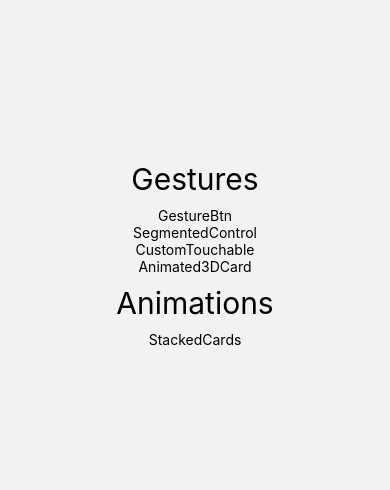
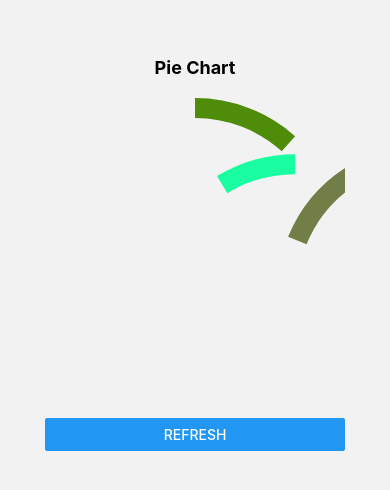
Before and after one commit to jonqwerty/animation, a React Native app: screen /DonutChart in a window 390 px wide. Shown: the part 168-658 px from the top of the page. Built offline with nearby package versions, Linux system fonts and the light colour scheme.

Commit message:
add cilcle bar

```diff
--- a/package.json
+++ b/package.json
@@ -19,7 +19,8 @@
     "react-native-gesture-handler": "^2.17.1",
     "react-native-reanimated": "^3.14.0",
     "react-native-safe-area-context": "^4.10.8",
-    "react-native-screens": "^3.32.0"
+    "react-native-screens": "^3.32.0",
+    "react-native-svg": "^15.4.0"
   },
   "devDependencies": {
     "@babel/core": "^7.20.0",
--- /dev/null
+++ b/src/common/data.ts
@@ -0,0 +1,32 @@
+import { PieChartData } from "../components/PieChart";
+
+
+export const generatePieChartData = () => {
+  const itemsCount = Math.floor(Math.random() * 7) + 3;
+  const value = [];
+  for (let i = 0; i < itemsCount; i++) {
+    value.push(Math.floor(Math.random() * 60) + 40);
+  }
+
+  const total = value.reduce((a, b) => a + b, 0);
+
+  const data: PieChartData = [];
+  for (let i = 0; i < itemsCount; i++) {
+    const percent = value[i] / total;
+    data.push({
+      percent,
+      color: getRandomColor(),
+    });
+  }
+
+  return data;
+};
+
+const getRandomColor = () => {
+  let letters = '0123456789ABCDEF';
+  let color = '#';
+  for (let i = 0; i < 6; i++) {
+    color += letters[Math.floor(Math.random() * 16)];
+  }
+  return color;
+};
--- a/src/common/types.ts
+++ b/src/common/types.ts
@@ -7,6 +7,7 @@ export enum Screen {
   CustomTouchable = 'CustomTouchable',
   StackedCards = 'StackedCards',
   Animated3DCard = 'Animated3DCard',
+  DonutChart = 'DonutChart',
 }
 
 export type RootStackParamList = {
@@ -16,6 +17,7 @@ export type RootStackParamList = {
   CustomTouchable: {};
   StackedCards: {};
   Animated3DCard: {};
+  DonutChart: {};
 };
 
 export type RootRouteProps<RouteName extends keyof RootStackParamList> =
--- /dev/null
+++ b/src/components/PieChart.tsx
@@ -0,0 +1,155 @@
+import React, {FC, useEffect} from 'react';
+import {View, Text, StyleSheet, Button} from 'react-native';
+import Svg, {Circle} from 'react-native-svg';
+import Animated, {
+  interpolate,
+  useAnimatedProps,
+  useSharedValue,
+  withTiming,
+} from 'react-native-reanimated';
+
+import {generatePieChartData} from '../common/data';
+
+type PieChartProps = {
+  size?: number;
+  strokeWidth?: number;
+};
+
+export type PieChartDataItem = {
+  color: string;
+  percent: number;
+};
+
+const AnimatedCircle = Animated.createAnimatedComponent(Circle);
+
+export type PieChartData = PieChartDataItem[];
+
+export const PieChartSegment: FC<{
+  center: number;
+  radius: number;
+  strokeWidth: number;
+  color: string;
+  circumference: number;
+  angle: number;
+  percent: number;
+  progress: Animated.SharedValue<number>;
+}> = ({
+  center,
+  radius,
+  strokeWidth,
+  circumference,
+  color,
+  angle,
+  percent,
+  progress,
+}) => {
+  const animatedProps = useAnimatedProps(() => {
+    const strokeDashoffset = interpolate(
+      progress.value,
+      [0, 1],
+      [circumference, circumference * (1 - percent)],
+    );
+    const rotateAngle = interpolate(progress.value, [0, 1], [0, angle]);
+
+    return {
+      strokeDashoffset,
+      transform: [
+        {translateX: center},
+        {translateY: center},
+        {rotate: `${rotateAngle}deg`},
+        {translateX: -center},
+        {translateY: -center},
+      ],
+    };
+  });
+
+  return (
+    <AnimatedCircle
+      cx={center}
+      cy={center}
+      r={radius}
+      strokeWidth={strokeWidth}
+      stroke={color}
+      strokeDasharray={2 * Math.PI * radius}
+      originX={center}
+      originY={center}
+      // @ts-ignore
+      animatedProps={animatedProps}
+      x={center}
+      y={center}
+      fill={'transparent'}
+    />
+  );
+};
+
+export const PieChart = ({size = 300, strokeWidth = 20}: PieChartProps) => {
+  const progress = useSharedValue(0);
+  const [data, setData] = React.useState<PieChartData>([]);
+  const [startAngles, setStartAngles] = React.useState<number[]>([]);
+  const center = size / 2;
+  const radius = (size - strokeWidth) / 2;
+  const circumference = 2 * Math.PI * radius;
+
+  const refresh = () => {
+    const generatedData = generatePieChartData();
+
+    let angle = 0;
+    const angles: number[] = [];
+    generatedData.forEach(item => {
+      angles.push(angle);
+      angle += item.percent * 360;
+    });
+
+    setData(generatedData);
+    setStartAngles(angles);
+
+    progress.value = 0;
+    progress.value = withTiming(1, {
+      duration: 1000,
+    });
+  };
+
+  useEffect(() => {
+    refresh();
+    // eslint-disable-next-line react-hooks/exhaustive-deps
+  }, []);
+
+  return (
+    <View>
+      <Text style={styles.titleStyle}>Pie Chart</Text>
+      <View style={[{width: size, height: size}, styles.rotate]}>
+        <Svg viewBox={`0 0 ${size} ${size}`}>
+          {data.map((item, index) => (
+            <PieChartSegment
+              key={`${item.color}-${index}`}
+              center={center}
+              radius={radius}
+              circumference={circumference}
+              angle={startAngles[index]}
+              color={item.color}
+              percent={item.percent}
+              strokeWidth={strokeWidth}
+              progress={progress}
+            />
+          ))}
+        </Svg>
+      </View>
+      <View style={styles.buttonWrap}>
+        <Button title="Refresh" onPress={refresh} />
+      </View>
+    </View>
+  );
+};
+
+const styles = StyleSheet.create({
+  titleStyle: {
+    alignSelf: 'center',
+    paddingBottom: 20,
+    fontSize: 18,
+    fontWeight: '700',
+  },
+  rotate: {
+    transform: [{rotateZ: '-90deg'}],
+  },
+  buttonWrap: {marginTop: 20},
+});
--- a/src/navigation/AppNavigator.tsx
+++ b/src/navigation/AppNavigator.tsx
@@ -8,6 +8,7 @@ import ListScreen from '../screens/ListScreen';
 import GestureBtnScreen from '../screens/GestureBtnScreen';
 import StackedCardsScreen from '../screens/StackedCardsScreen';
 import Animated3DCardScreen from '../screens/Animated3DCardScreen';
+import DonutChartScreen from '../screens/DonutChartScreen';
 
 const Stack = createNativeStackNavigator();
 
@@ -74,6 +75,16 @@ const Routes = () => {
           }
         }
       />
+      <Stack.Screen
+        name="DonutChart"
+        component={DonutChartScreen}
+        options={
+          {
+            // gestureEnabled: false,
+            // animation: 'none',
+          }
+        }
+      />
     </Stack.Navigator>
   );
 };
--- /dev/null
+++ b/src/screens/DonutChartScreen.tsx
@@ -0,0 +1,15 @@
+import {StyleSheet, Text, View} from 'react-native';
+import React from 'react';
+import {PieChart} from '../components/PieChart';
+
+const DonutChartScreen = () => {
+  return (
+    <View style={{flex: 1, alignSelf: 'center', justifyContent: 'center'}}>
+      <PieChart />
+    </View>
+  );
+};
+
+export default DonutChartScreen;
+
+const styles = StyleSheet.create({});
--- a/src/screens/ListScreen.tsx
+++ b/src/screens/ListScreen.tsx
@@ -38,12 +38,21 @@ const ListScreen: FC = () => {
         }}>
         Animated3DCard
       </Text>
+
       <Text style={{fontSize: 30, marginVertical: 10}}>Animations</Text>
+
       <Text
         onPress={() => {
           navigation.navigate(Screen.StackedCards, {});
         }}>
         StackedCards
+      </Text>
+
+      <Text
+        onPress={() => {
+          navigation.navigate(Screen.DonutChart, {});
+        }}>
+        DonutChart
       </Text>
     </View>
   );
```
Also changed, not shown: 2 other files (tests, documents, lock files or other folders).
